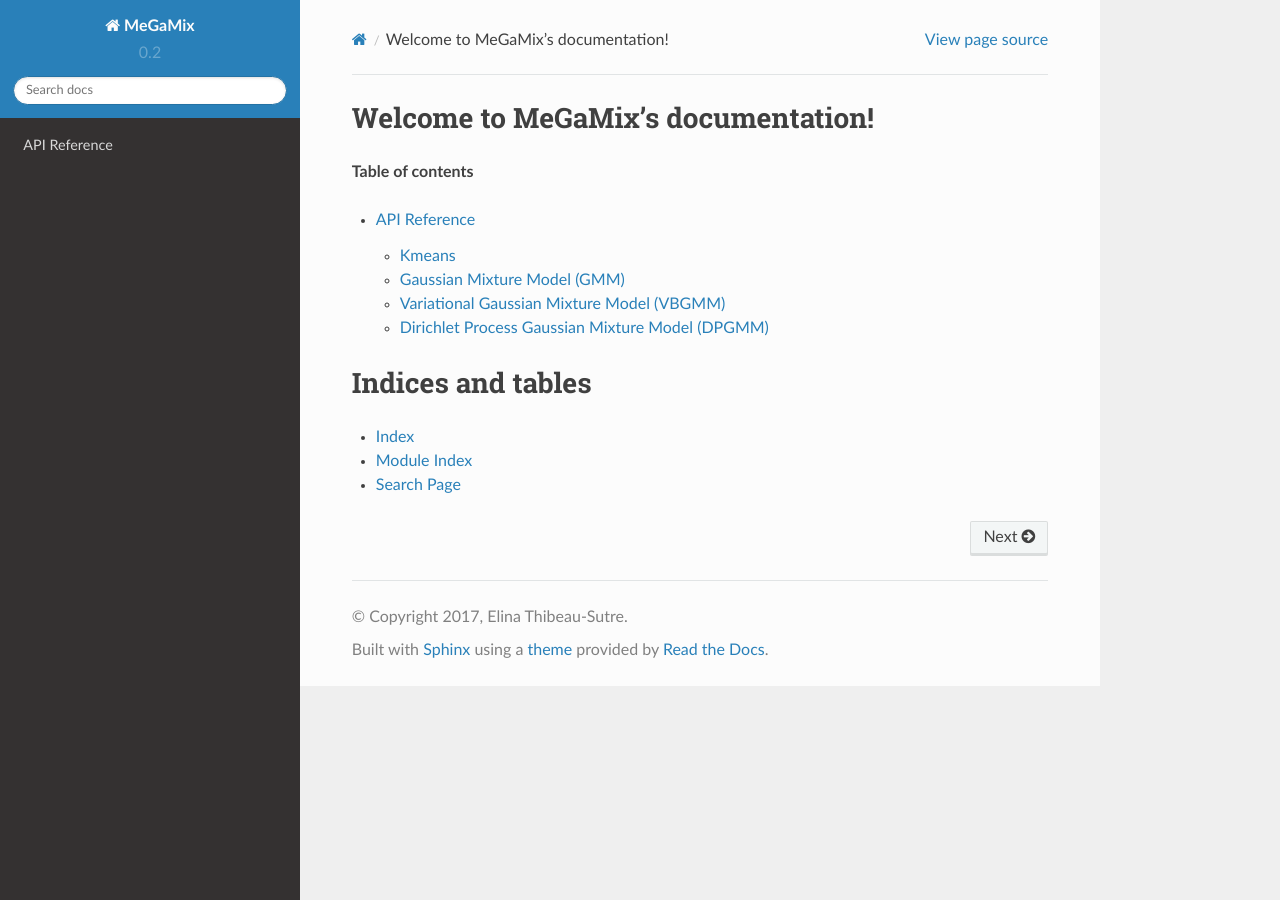
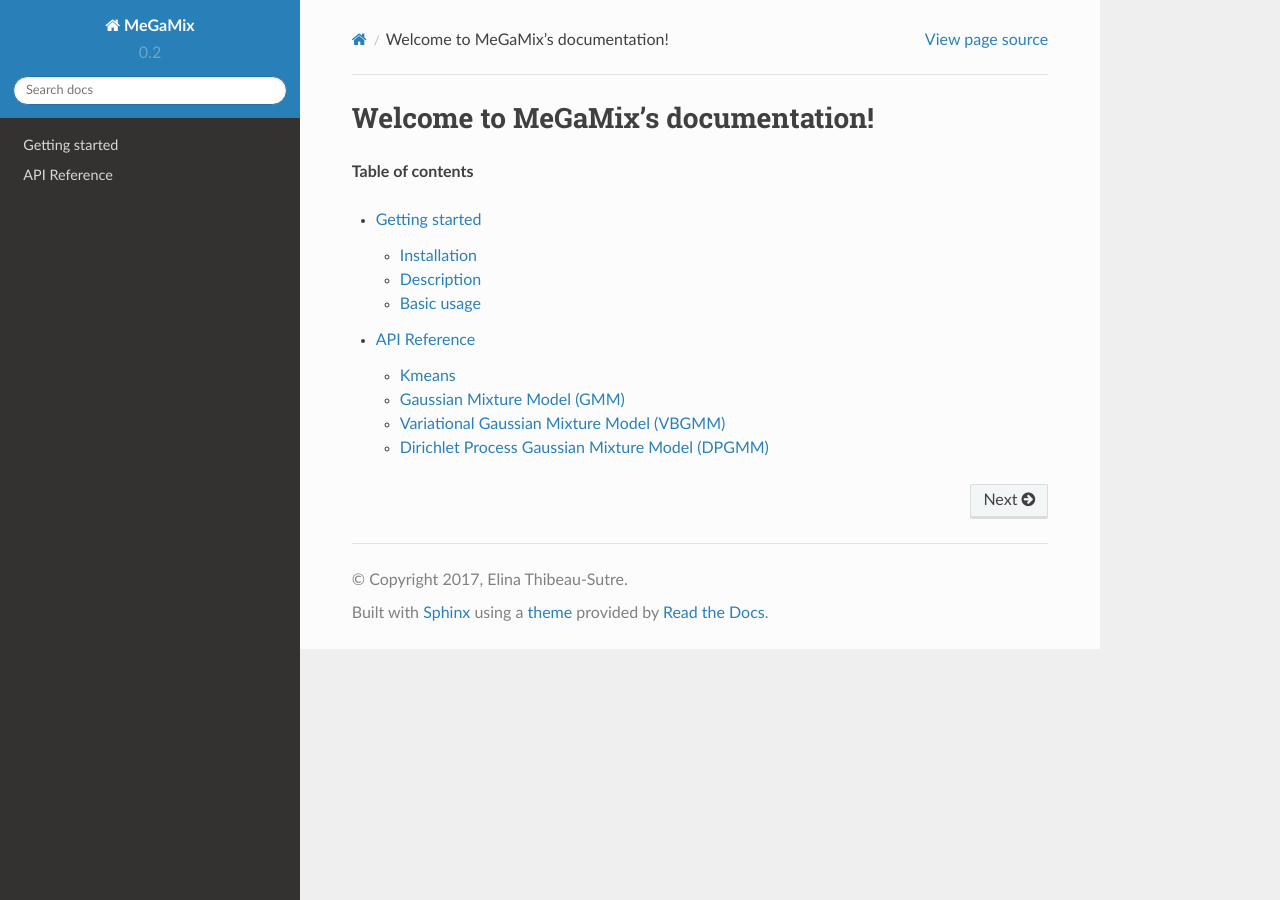
Before and after one commit to 14thibea/megamix, a Sphinx documentation site: the page built from doc/index.rst, in a window 1280 px wide. Built offline with Sphinx 7.4.7 and the Read the Docs theme 2.0.0, drawn with Linux system fonts in a browser that asks for light colours.

Commit message:
added getting_started

```diff
--- /dev/null
+++ b/doc/getting_started.rst
@@ -0,0 +1,13 @@
+===============
+Getting started
+===============
+
+Installation
+=============
+
+Description
+===========
+The MeGaMix package (Methods for Gaussian Mixtures) has been developped in order to
+
+Basic usage
+===========
--- a/doc/index.rst
+++ b/doc/index.rst
@@ -11,12 +11,5 @@
 .. toctree::
    :maxdepth: 2
 
+   getting_started
    megamix
-
-
-Indices and tables
-==================
-
-* :ref:`genindex`
-* :ref:`modindex`
-* :ref:`search`
```
